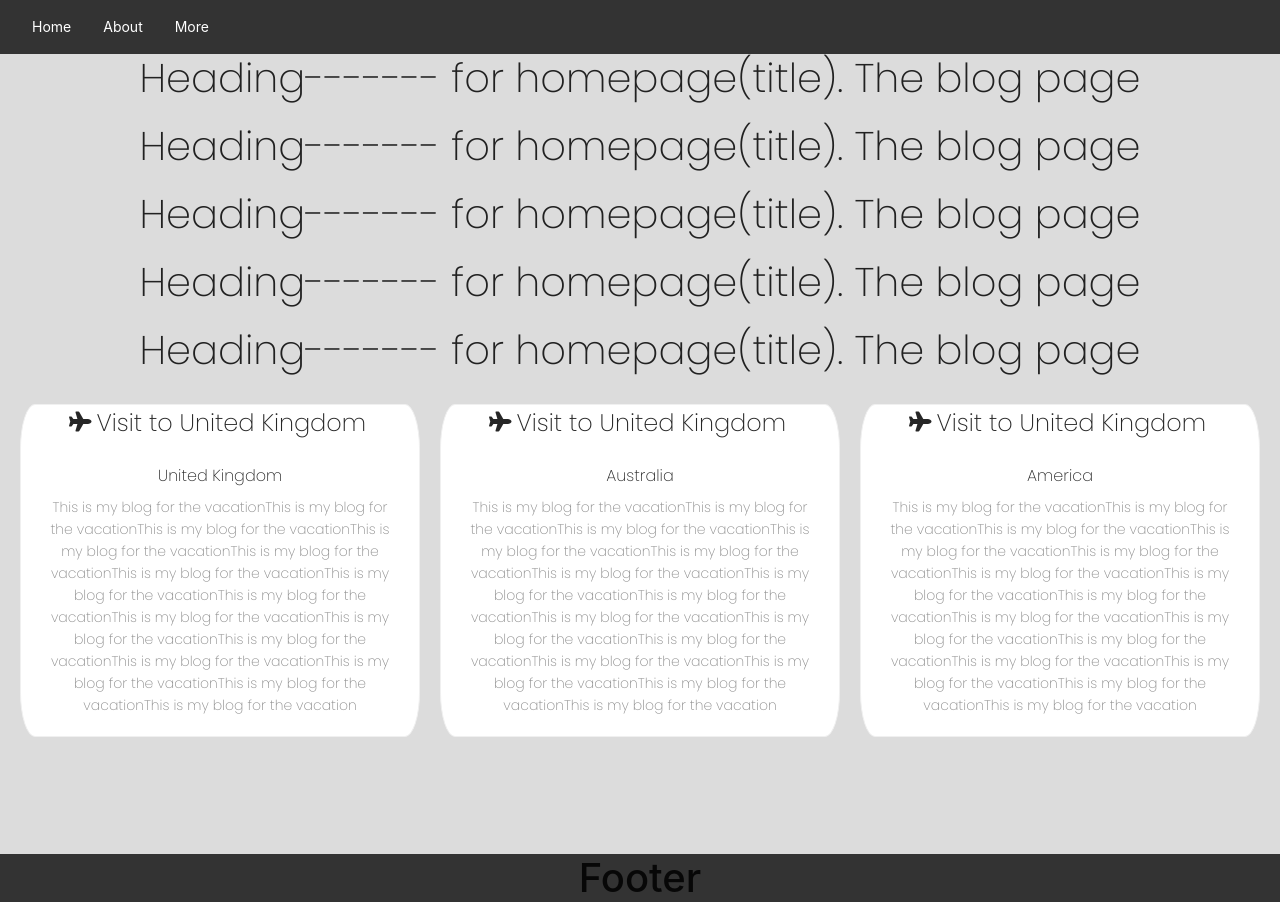
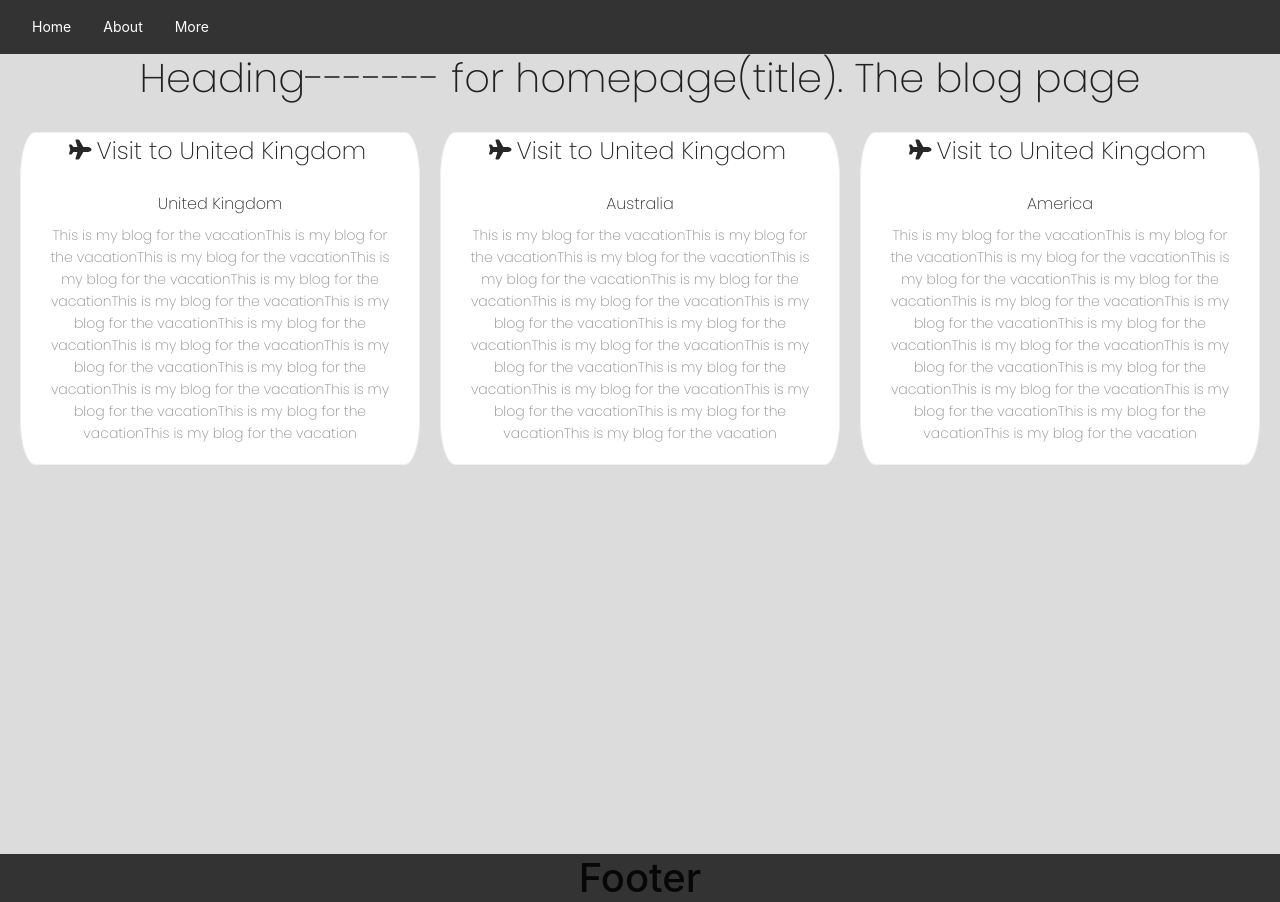
Before and after one commit to MohammedHaris96/Blog-Page, a React (Create React App) app: page / in a window 1280 px wide. Built offline with nearby package versions, Linux system fonts and the light colour scheme; the HTML template or start-up script is replaced by a standard one.

Commit message:
new changes

```diff
--- a/src/Components/Homepage.js
+++ b/src/Components/Homepage.js
@@ -32,12 +32,6 @@ const Homepage = () => {
   return (
     <>
       <div className="homepage-container  ">
-        <h1>Heading------- for homepage(title). The blog page</h1>
-
-        <h1>Heading------- for homepage(title). The blog page</h1>
-
-        <h1>Heading------- for homepage(title). The blog page</h1>
-        <h1>Heading------- for homepage(title). The blog page</h1>
         <h1>Heading------- for homepage(title). The blog page</h1>
         <div className="blog-card d-flex justify-content-center ">
           {blogs.map((blog) => {
```
